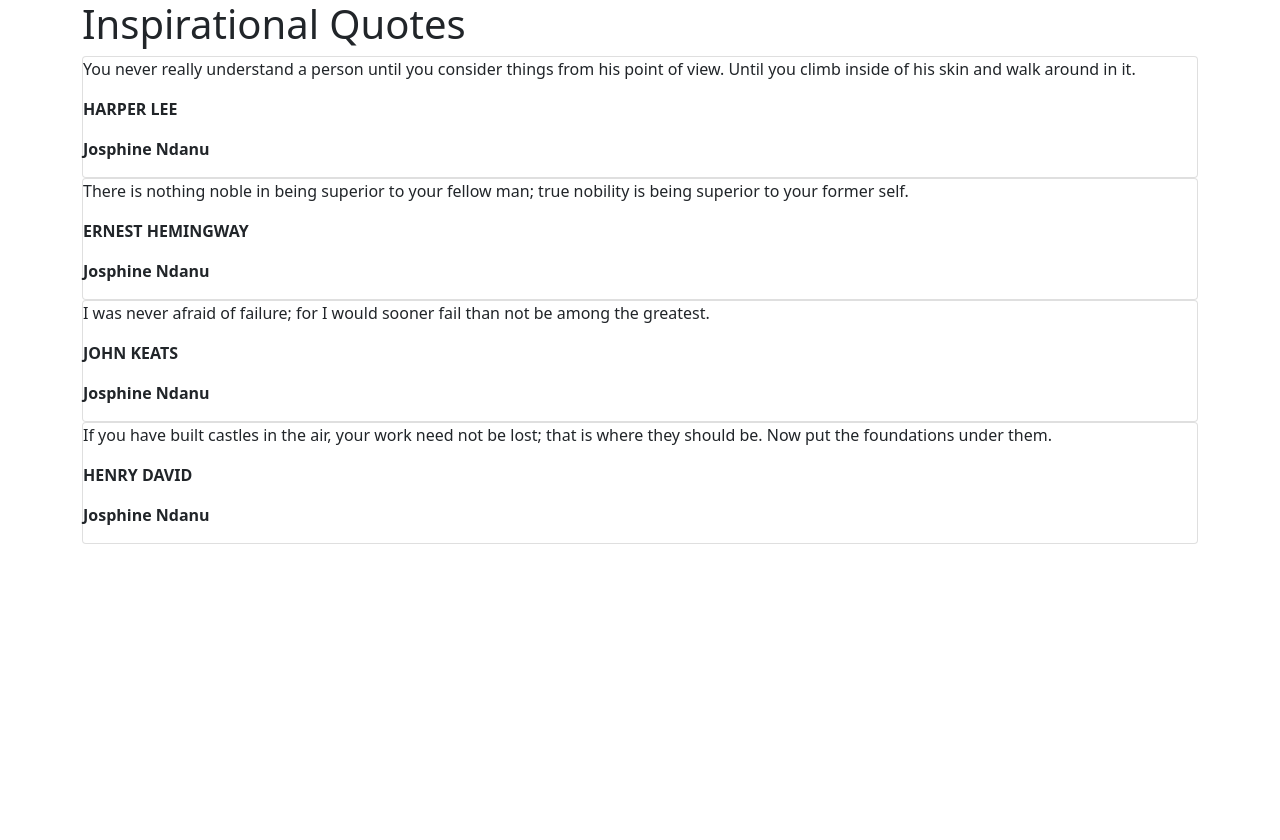
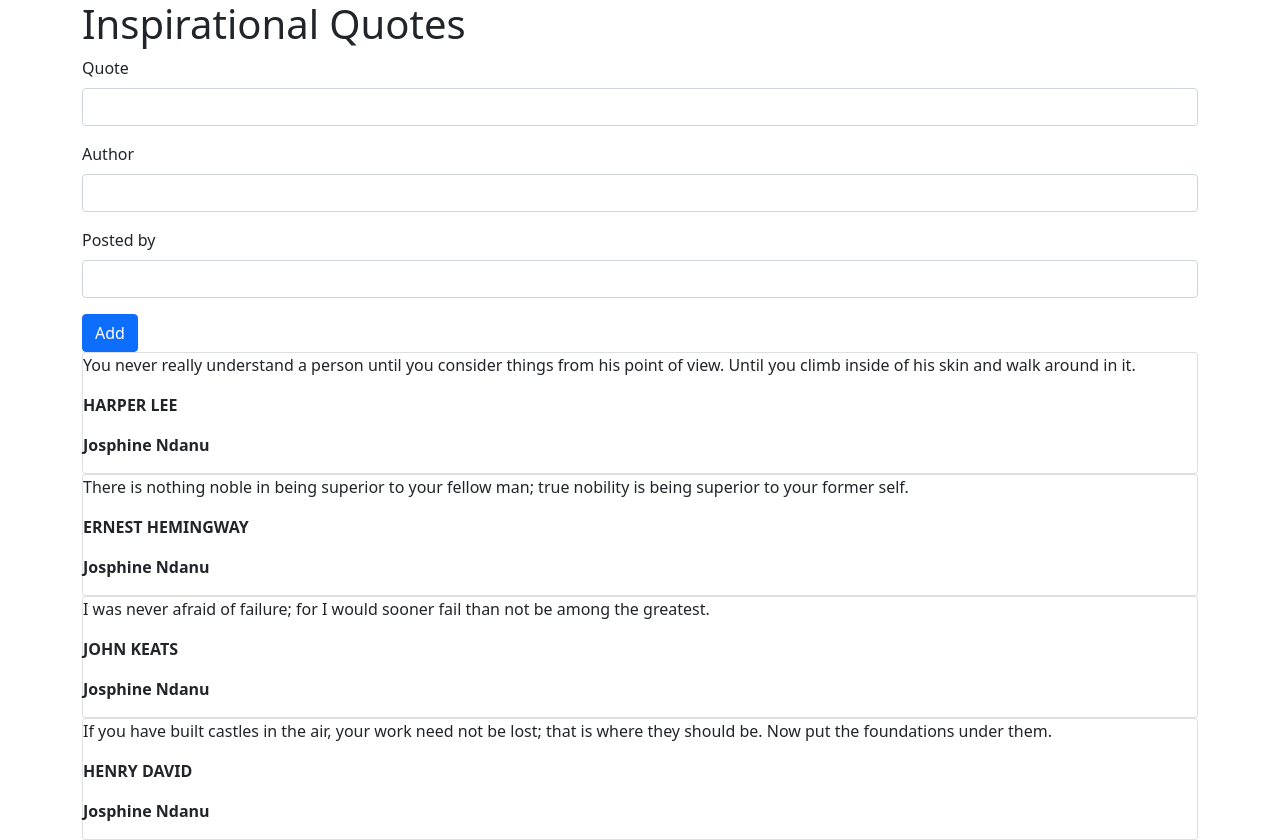
Before and after one commit to ndanu-josy/quotes, an Angular app: page / in a window 1280 px wide. Before the commit the page ends 800 px from the top, so only its background shows below. Built offline with nearby package versions, Linux system fonts and the light colour scheme.

Commit message:
Add quote form

```diff
--- /dev/null
+++ b/src/app/iqoutes-form/iqoutes-form.component.html
@@ -0,0 +1,18 @@
+<form>
+    <div class="mb-3">
+        <label for="quote" class="form-label">Quote</label>
+        <input type="quote" class="form-control" id="" >
+
+      </div>
+      <div class="mb-3">
+        <label for="author" class="form-label">Author</label>
+        <input type="author" class="form-control" id="" >
+
+      </div>
+     <div class="mb-3">
+        <label for="user" class="form-label">Posted by</label>
+        <input type="user" class="form-control" id="" >
+
+      </div>
+    <button type="submit" class="btn btn-primary">Add</button>
+  </form>
--- /dev/null
+++ b/src/app/iqoutes-form/iqoutes-form.component.ts
@@ -0,0 +1,15 @@
+import { Component, OnInit } from '@angular/core';
+
+@Component({
+  selector: 'app-iqoutes-form',
+  templateUrl: './iqoutes-form.component.html',
+  styleUrls: ['./iqoutes-form.component.css']
+})
+export class IqoutesFormComponent implements OnInit {
+
+  constructor() { }
+
+  ngOnInit() {
+  }
+
+}
--- a/src/app/quote/quote.component.html
+++ b/src/app/quote/quote.component.html
@@ -7,8 +7,10 @@
     <title>{{title}}</title>
 </head>
 <body>
+
     <div class="container">
         <h1>{{title}}</h1>
+        <app-iqoutes-form></app-iqoutes-form>
 <div *ngFor ='let iquote of iquotes; let mIndex =index' class="card">
 
     <p>{{iquote.quote}}</p>
```
Also changed, not shown: src/app/app.module.ts (+6 -2 lines), src/app/iqoutes-form/iqoutes-form.component.css (added), 1 other file (tests, documents, lock files or other folders).
